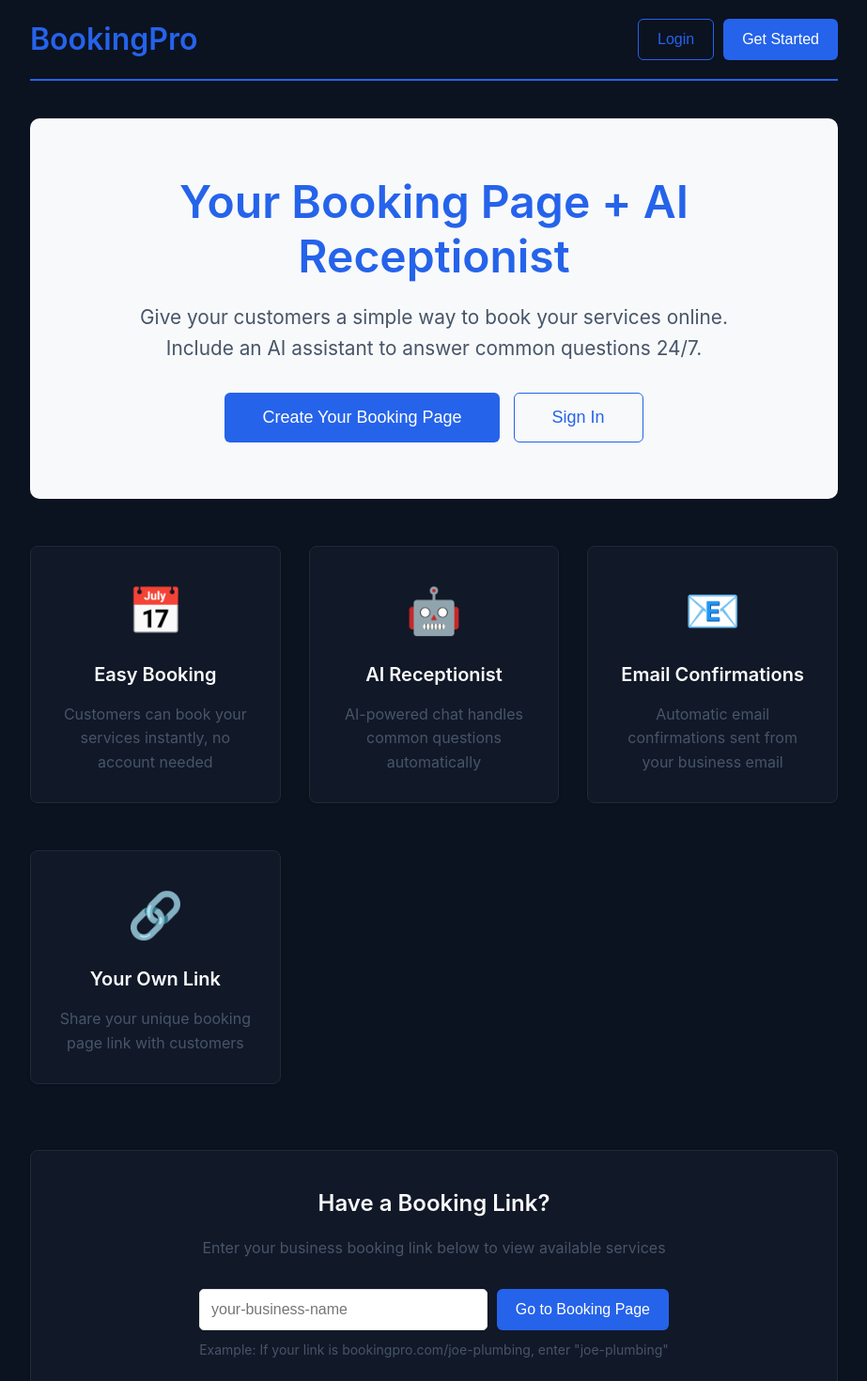
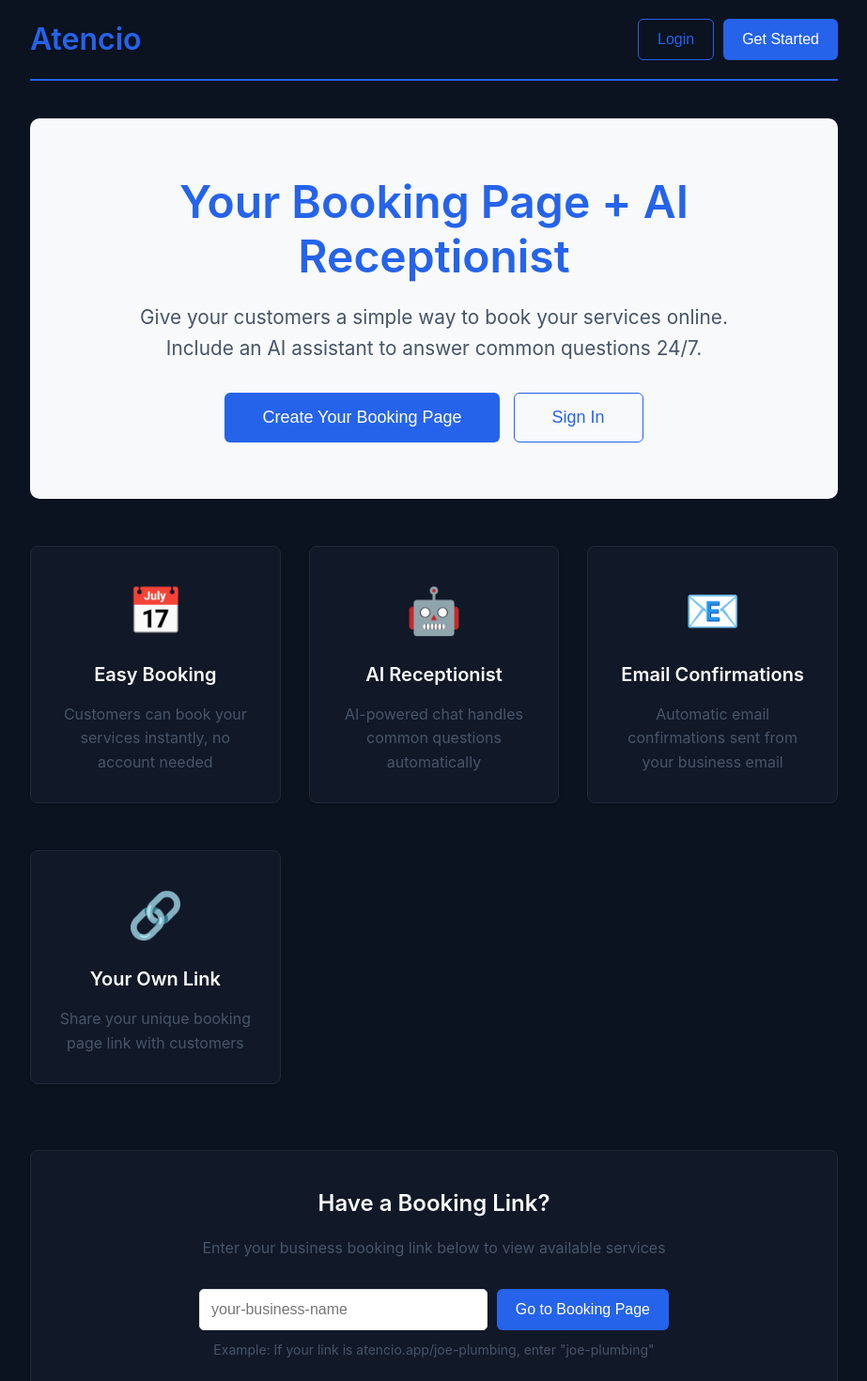
Before and after one commit to Mc2a14/local-services-booking-frontend, a React (Vite) app: page / in a window 1280 px wide. Shown: the top 1470 px of the page at 94% size, without its empty margins (178-1101 px from the left). Built offline with nearby package versions, Linux system fonts and the light colour scheme.

Commit message:
Update branding from BookingPro to Atencio
- Change Home page header from BookingPro to Atencio
- Update example URL from bookingpro.com to atencio.app
- Update HTML title to reflect Atencio branding
- Align branding with custom domain

```diff
--- a/index.html
+++ b/index.html
@@ -3,7 +3,7 @@
   <head>
     <meta charset="UTF-8" />
     <meta name="viewport" content="width=device-width, initial-scale=1.0, maximum-scale=1.0, user-scalable=no, viewport-fit=cover" />
-    <title>Local Services Booking</title>
+    <title>Atencio - Booking Page + AI Receptionist for Local Businesses</title>
   </head>
   <body>
     <div id="root"></div>
--- a/src/pages/Home.jsx
+++ b/src/pages/Home.jsx
@@ -25,7 +25,7 @@
         paddingBottom: '20px',
         borderBottom: '2px solid var(--accent)'
       }}>
-        <h1 style={{ margin: 0, color: 'var(--accent)' }}>BookingPro</h1>
+        <h1 style={{ margin: 0, color: 'var(--accent)' }}>Atencio</h1>
         <div style={{ display: 'flex', gap: '10px' }}>
           {token ? (
             <>
@@ -148,7 +148,7 @@
             </button>
           </div>
           <small style={{ display: 'block', marginTop: '10px', color: '#475569' }}>
-            Example: If your link is bookingpro.com/joe-plumbing, enter "joe-plumbing"
+            Example: If your link is atencio.app/joe-plumbing, enter "joe-plumbing"
           </small>
         </form>
       </div>
```
